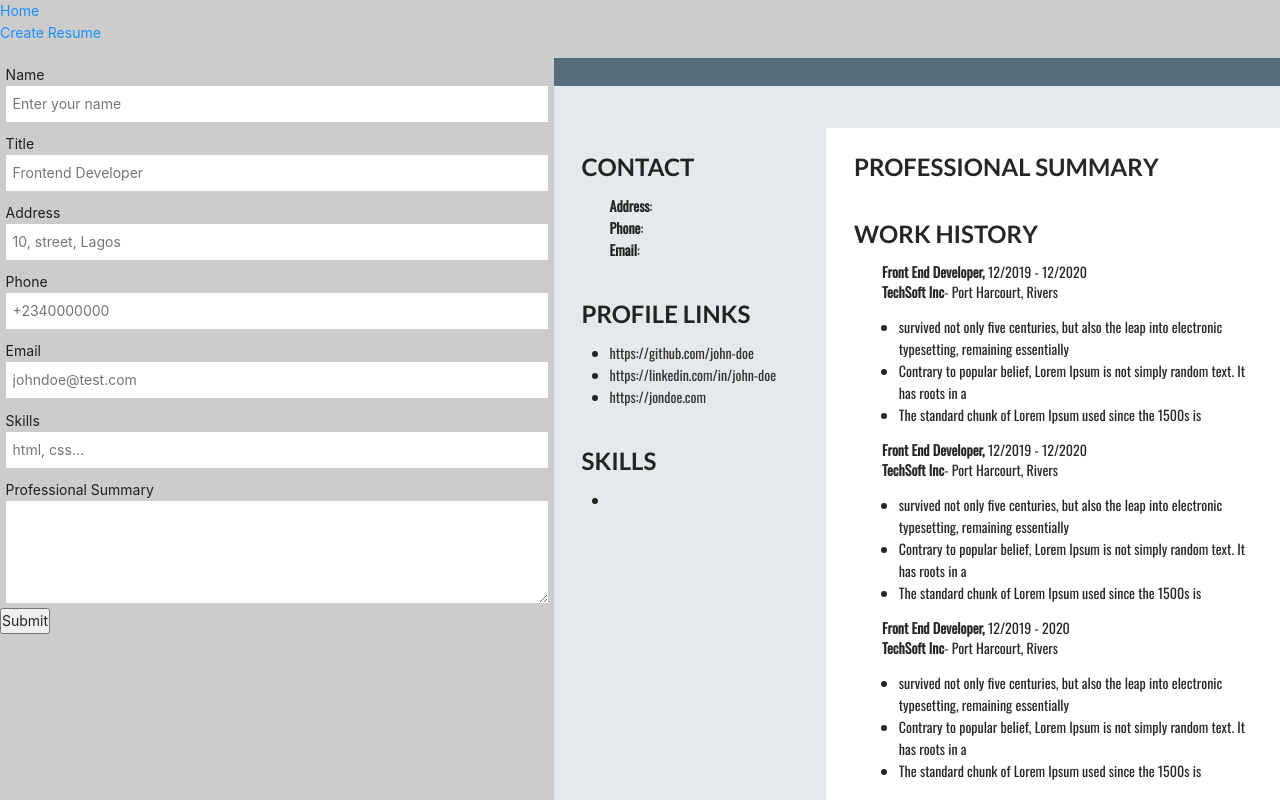
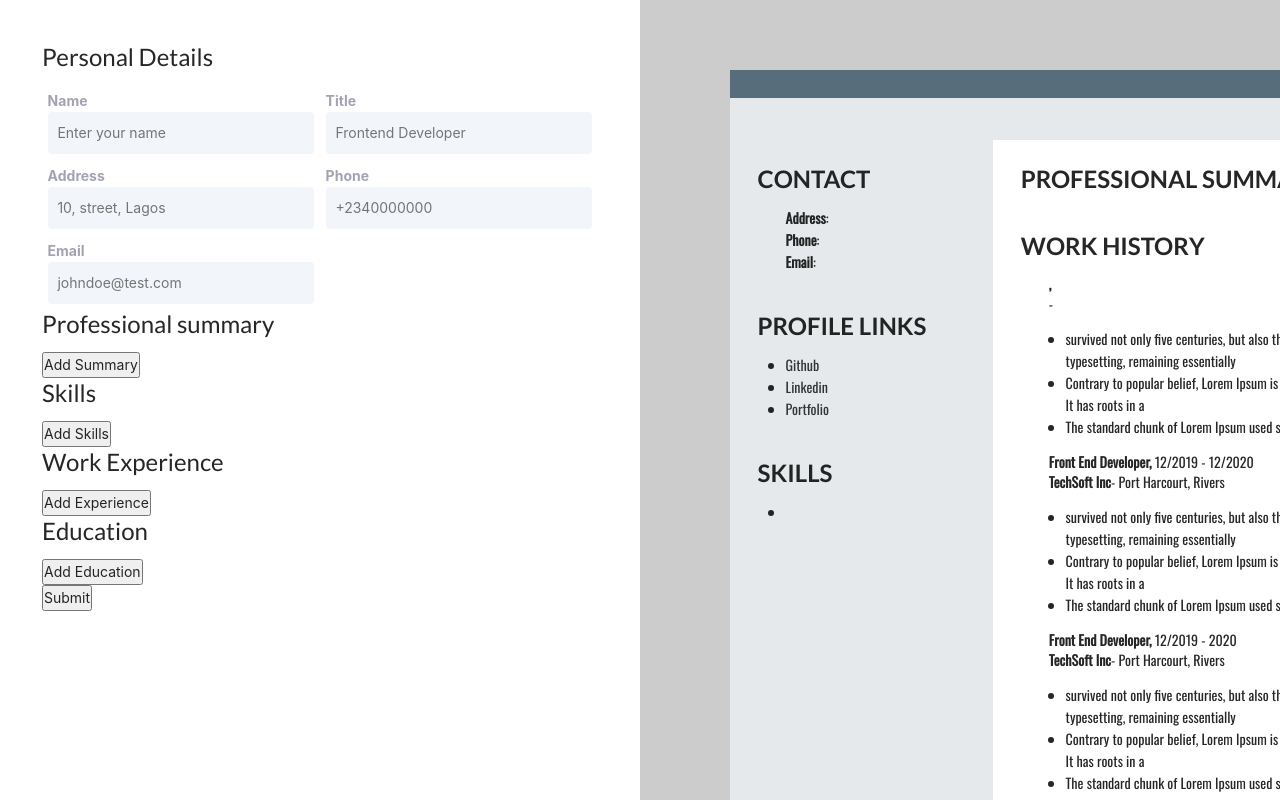
Before and after one commit to Sophi-E/Resume-builder, a React (Create React App) app: page /create-resume in a window 1280 px wide. Shown: the top 800 px of the page. Built offline with nearby package versions, Linux system fonts and the light colour scheme.

Commit message:
hide sections

```diff
--- a/src/App.js
+++ b/src/App.js
@@ -11,7 +11,7 @@ const App = () => {
   return (
     <Router>
       <div className="App">
-        <Navbar />
+        {/* <Navbar /> */}
         <Switch>
           <Route exact path="/" component={ResumeUi} />
           <Route exact path="/create-resume" component={FormFields} />
--- /dev/null
+++ b/src/components/Experience.js
@@ -0,0 +1,49 @@
+import React, { useState } from "react";
+import Input from "./Input";
+
+const initialValues = {
+  jobTitle: "",
+  duration: "",
+  company: "",
+  location: "",
+};
+const Experience = () => {
+  const [formData, setFormData] = useState(initialValues);
+  const onChange = (e) => {
+    setFormData({ ...formData, [e.target.name]: e.target.value });
+  };
+  return (
+    <>
+      <Input
+        label="Job Title"
+        name="jobTitle"
+        type="text"
+        placeholder="Senior frontend developer"
+        onChange={onChange}
+      />
+      <Input
+        label="Job Duration"
+        name="duration"
+        type="text"
+        placeholder="12/2019 - 12/2020"
+        onChange={onChange}
+      />
+      <Input
+        label="Company"
+        name="company"
+        type="text"
+        placeholder="Google Inc"
+        onChange={onChange}
+      />
+      <Input
+        label="Job Location"
+        name="location"
+        type="text"
+        placeholder="Boston, Ma"
+        onChange={onChange}
+      />
+    </>
+  );
+};
+
+export default Experience;
--- a/src/components/Form.js
+++ b/src/components/Form.js
@@ -2,6 +2,7 @@ import React, { useState } from "react";
 import styled from "@emotion/styled";
 import Input from "./Input";
 import TextBox from "./TextBox";
+import Experience from "./Experience";
 
 const initialValues = {
   fullName: "",
@@ -11,9 +12,23 @@ const initialValues = {
   email: "",
   skills: "",
   summary: "",
+  // jobTitle: "",
+  // duration: "",
+  // company: "",
+  // location: "",
+  // duties: "",
+  experience: [],
 };
 const FormFields = () => {
   const [formData, setFormData] = useState(initialValues);
+  const [displaySkills, toggleSkills] = useState(false);
+  const [displaySummary, toggleSummary] = useState(false);
+  const [displayExperience, toggleExperience] = useState(false);
+  const [displayEducation, toggleEducation] = useState(false);
+
+  //   const { jobTitle, duration, company, location, duties } = formData[
+  //     "experience"
+  //   ];
 
   const onChange = (e) => {
     setFormData({ ...formData, [e.target.name]: e.target.value });
@@ -29,6 +44,8 @@ const FormFields = () => {
   return (
     <Pane>
       <form onSubmit={onFinish} className="form">
+        <h2>Personal Details</h2>
+        <div className="personalDetails">
           <Input
             label="Name"
             type="text"
@@ -64,9 +81,43 @@ const FormFields = () => {
             name="email"
             onChange={onChange}
           />
+        </div>
         {/* PROFILE LINKS  */}
 
+        {/* summary */}
+        <h2>Professional summary</h2>
+        <button
+          type="button"
+          className="btn btn-light"
+          onClick={() => toggleSummary(!displaySummary)}
+        >
+          Add Summary
+        </button>
+        {displaySummary && (
+          <TextBox
+            label="Professional Summary"
+            name="summary"
+            onChange={onChange}
+            rows="4"
+            cols="50"
+          ></TextBox>
+        )}
+
         {/* SKILLS */}
+        <h2>Skills</h2>
+        <button
+          type="button"
+          className="btn btn-light"
+          onClick={() => toggleSkills(!displaySkills)}
+        >
+          Add Skills
+        </button>
+        <br />
+        {displaySkills && (
+          <>
+            <small className="form-text">
+              Please use comma separated values (eg. HTML,CSS,JavaScript,PHP)
+            </small>
             <Input
               label="Skills"
               type="text"
@@ -74,15 +125,91 @@ const FormFields = () => {
               name="skills"
               onChange={onChange}
             />
+          </>
+        )}
+        {/* EXPERIENCE */}
+        <h2>Work Experience</h2>
+        <button
+          type="button"
+          className="btn btn-light"
+          onClick={() => toggleExperience(!displayExperience)}
+        >
+          Add Experience
+        </button>
+        {displayExperience && (
+          <div className="personalDetails">
+            <Input
+              label="Job Title"
+              name="jobTitle"
+              type="text"
+              placeholder="Senior frontend developer"
+              onChange={onChange}
+            />
+            <Input
+              label="Job Duration"
+              name="duration"
+              type="text"
+              placeholder="12/2019 - 12/2020"
+              onChange={onChange}
+            />
+            <Input
+              label="Company"
+              name="company"
+              type="text"
+              placeholder="Google Inc"
+              onChange={onChange}
+            />
+            <Input
+              label="Job Location"
+              name="location"
+              type="text"
+              placeholder="Boston, Ma"
+              onChange={onChange}
+            />
+          </div>
+        )}
 
-        {/* EXPERIENCE */}
-        <TextBox
-          label="Professional Summary"
-          name="summary"
+        <h2>Education</h2>
+        <button
+          type="button"
+          className="btn btn-light"
+          onClick={() => toggleEducation(!displayEducation)}
+        >
+          Add Education
+        </button>
+        {displayEducation && (
+          <>
+            <Input
+              label="Job Title"
+              name="jobTitle"
+              type="text"
+              placeholder="Senior frontend developer"
               onChange={onChange}
-          rows="4"
-          cols="50"
-        ></TextBox>
+            />
+            <Input
+              label="Job Duration"
+              name="duration"
+              type="text"
+              placeholder="12/2019 - 12/2020"
+              onChange={onChange}
+            />
+            <Input
+              label="Company"
+              name="company"
+              type="text"
+              placeholder="Google Inc"
+              onChange={onChange}
+            />
+            <Input
+              label="Job Location"
+              name="location"
+              type="text"
+              placeholder="Boston, Ma"
+              onChange={onChange}
+            />
+          </>
+        )}
+        <br />
         <button type="submit">Submit</button>
       </form>
 
@@ -112,15 +239,13 @@ const FormFields = () => {
               <h2>Profile Links</h2>
               <ul>
                 <li>
-                  <a href="www.github.com">https://github.com/john-doe</a>
+                  <a href="https://github.com/john-doe">Github</a>
                 </li>
                 <li>
-                  <a href="www.linkedin.com">
-                    https://linkedin.com/in/john-doe
-                  </a>
+                  <a href="https://linkedin.com/in/john-doe">Linkedin</a>
                 </li>
                 <li>
-                  <a href="!#">https://jondoe.com</a>
+                  <a href="https://jondoe.com">Portfolio</a>
                 </li>
               </ul>
             </div>
@@ -144,8 +269,8 @@ const FormFields = () => {
               <h2>Work history</h2>
               <div>
                 <p>
-                  <span>Front End Developer,</span> 12/2019 - 12/2020 <br />
-                  <span>TechSoft Inc</span>- Port Harcourt, Rivers{" "}
+                  <span>{formData.jobTitle},</span> {formData.duration} <br />
+                  <span>{formData.company}</span>- {formData.location}{" "}
                 </p>
                 <ul>
                   <li>
@@ -219,14 +344,26 @@ const FormFields = () => {
 export default FormFields;
 const Pane = styled.div`
   display: flex;
+  position: relative;
   .form {
     width: 50%;
-    /* display: flex; */
+    padding: 3em;
+    background: #fff;
+    height: 100vmax;
+    margin-right: 3em;
+    .personalDetails {
+      display: grid;
+      grid-template: auto auto / auto auto;
+    }
   }
 `;
 const StyledContainer = styled.div`
-  width: 60em;
+  width: 50em;
   background: #e5e9eb;
+  max-height: 100%;
+  margin: 5em;
+  margin-left: 57%;
+  position: fixed;
 
   .header-container {
     background-color: #576d7b;
@@ -289,7 +426,7 @@ const StyledContainer = styled.div`
     .right-pane {
       background: #fff;
       width: 65%;
-      padding: 0 2em;
+      padding: 0 2em 2em 2em;
 
       p {
         padding: 0 0 0 2em;
--- a/src/components/Input.js
+++ b/src/components/Input.js
@@ -24,14 +24,18 @@ const StyledLabel = styled.label`
   display: block;
   width: 100%;
   padding: 0.4em;
+  color: #a2a2b3;
+  font-weight: bold;
 `;
 const StyledInput = styled.input`
   width: 100%;
   display: block;
-  padding: 0.5em;
+  padding: 0.7em;
+  border-radius: 4px;
   border: none;
-
-  ::focus {
-    border: none;
+  background: #f2f5fa;
+  :focus {
+    outline: none;
+    border-bottom: 2px solid blue;
   }
 `;
--- a/src/components/ResumeUi.js
+++ b/src/components/ResumeUi.js
@@ -1,8 +1,11 @@
 import React from "react";
 import styled from "@emotion/styled";
+import Navbar from "./Navbar";
 
 const ResumeUi = () => {
   return (
+    <>
+      <Navbar />
       <StyledContainer>
         <div className="header-container">
           <p className="name">John doe</p>
@@ -32,7 +35,9 @@ const ResumeUi = () => {
                   <a href="www.github.com">https://github.com/john-doe</a>
                 </li>
                 <li>
-                <a href="www.linkedin.com">https://linkedin.com/in/john-doe</a>
+                  <a href="www.linkedin.com">
+                    https://linkedin.com/in/john-doe
+                  </a>
                 </li>
                 <li>
                   <a href="!#">https://jondoe.com</a>
@@ -137,6 +142,7 @@ const ResumeUi = () => {
           </section>
         </main>
       </StyledContainer>
+    </>
   );
 };
 
--- a/src/components/TextBox.js
+++ b/src/components/TextBox.js
@@ -25,14 +25,17 @@ const StyledLabel = styled.label`
   display: block;
   width: 100%;
   padding: 0.4em;
+  color: #a2a2b3;
+  font-weight: bold;
 `;
 const StyledTextBox = styled.textarea`
   width: 100%;
   display: block;
   padding: 0.5em;
   border: none;
-
-  ::focus {
-    border: none;
+  background: #f2f5fa;
+  :focus {
+    outline: none;
+    border-bottom: 2px solid blue;
   }
 `;
```
Lines whose indentation alone changed are shown as unchanged.
